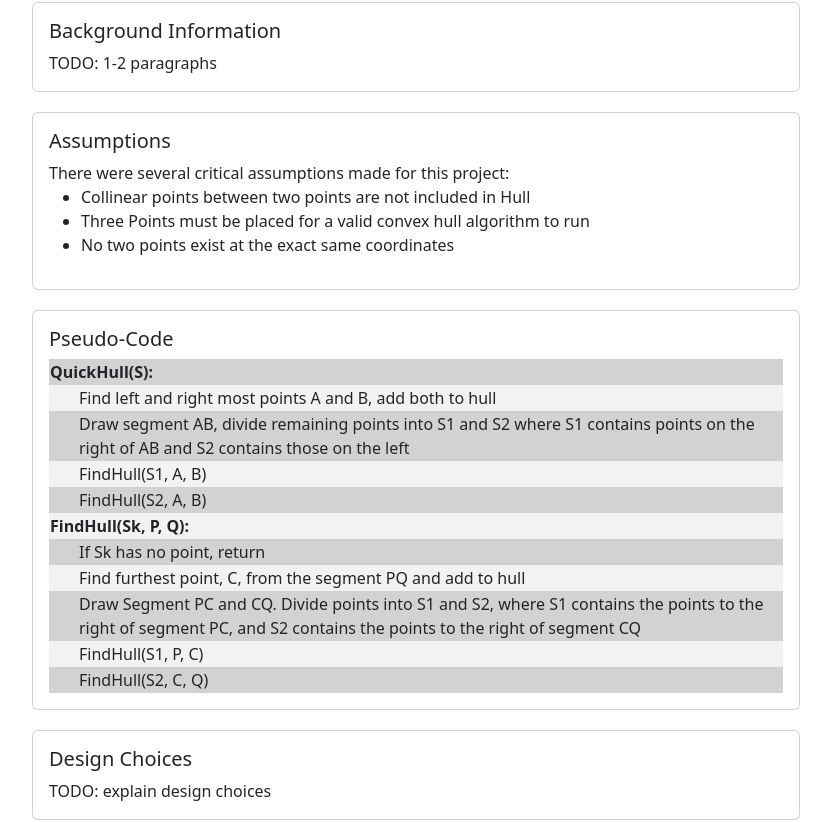
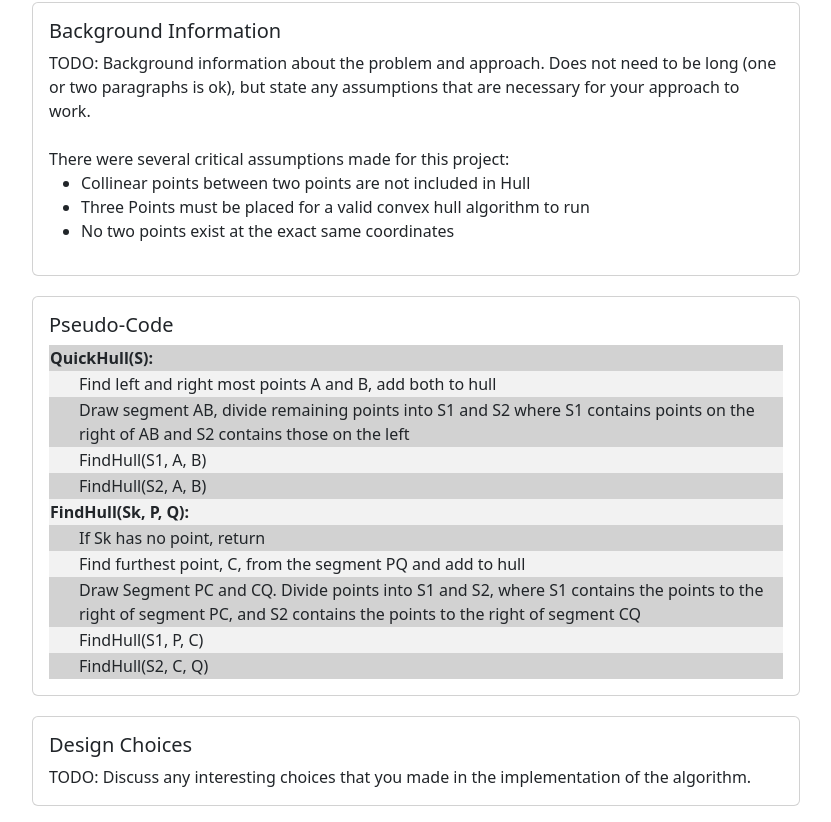
Before and after one commit to Ryanmmlarue/convex-hull, a React (Create React App) app: page /#/home in a window 1280 px wide. Shown: the part 294-1116 px from the top of the page, without its empty margins (224-1055 px from the left). Built offline with nearby package versions, Linux system fonts and the light colour scheme.

Commit message:
Fixed edge case

```diff
--- a/src/features/Aide/Aide.tsx
+++ b/src/features/Aide/Aide.tsx
@@ -6,6 +6,9 @@ import quickHull from '../../utils/model/QuickHull';
 import Pseudocode from './Pseudocode/Pseudocode';
 import { EventType, HullEvent } from '../../utils/types/Event';
 
+// TODO: reverse order
+// TODO: horse-shoe shape breaks
+// TODO: reset button not working
 
 const Aide = () => {
 
@@ -139,6 +142,9 @@ const Aide = () => {
         // draw PC, draw CQ, remove PQ
         updateLines([event.points![0], event.points![1]], [event.points![1], event.points![2]], event.points![0], event.points![2])
         break;
+      case EventType.RecurseS2QH:
+        updateLines([event.points![0]], [event.points![1]])
+        break;
     }
   }
 
--- a/src/features/Home/Home.tsx
+++ b/src/features/Home/Home.tsx
@@ -30,15 +30,11 @@ return (
       <Card.Body>
         <Card.Title>Background Information</Card.Title>
         <Card.Text>
-          TODO: 1-2 paragraphs
-        </Card.Text>
-      </Card.Body>
-    </Card>
+          TODO: Background information about the problem and approach. Does not need to be long (one or two paragraphs is ok), but state any
+          assumptions that are necessary for your approach to work. <br />
 
-    <Card className="card">
-      <Card.Body>
-        <Card.Title>Assumptions</Card.Title>
-        <Card.Text>
+          <br />
+
           There were several critical assumptions made for this project:
           <ul>
             <li>
@@ -55,6 +51,7 @@ return (
       </Card.Body>
     </Card>
 
+
     <Card className="card">
       <Card.Body>
         <Card.Title>Pseudo-Code</Card.Title>
@@ -66,7 +63,7 @@ return (
       <Card.Body>
         <Card.Title>Design Choices</Card.Title>
         <Card.Text>
-          TODO: explain design choices
+          TODO: Discuss any interesting choices that you made in the implementation of the algorithm.
         </Card.Text>
       </Card.Body>
     </Card>
--- a/src/utils/model/QuickHull.ts
+++ b/src/utils/model/QuickHull.ts
@@ -9,7 +9,6 @@ const findHull = (Sk: Point[], P: Point, Q: Point, hull: Point[], eventQueue: Hu
     eventQueue.push({eventType: EventType.NoPointReturn})
     return;
   }
-
 
   let C: Point = {x: 0, y: 0};
   let maxDistance = 0;
```
